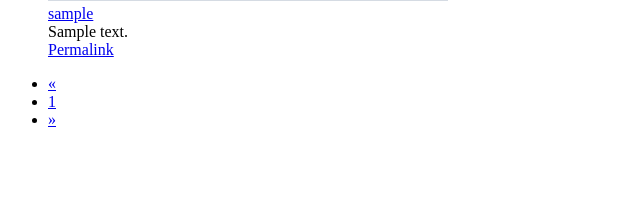
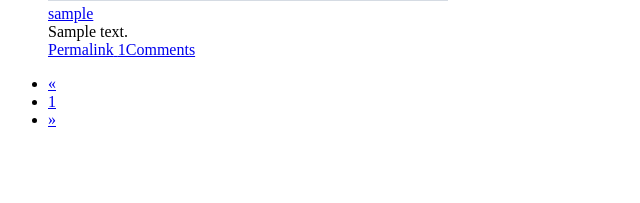
Before and after one commit to CollinsWanjau/flask_web_development, a Flask app: template flasky/app/templates/user.html in a window 1280 px wide. Shown: the part 597-800 px from the top of the page, without its empty margins (0-640 px from the left). Run offline with Flask 3, Linux system fonts and the light colour scheme; the template is opened without the code that fills it: most values are stand-ins (such as "Sample title", 1, 10 or a date in 2020); grey boxes marked "Sample" are stand-in pictures; some libraries are stand-ins or nearby versions.

Commit message:
Link to blog post comments

```diff
--- a/flasky/app/templates/_posts.html
+++ b/flasky/app/templates/_posts.html
@@ -29,6 +29,11 @@
                 <a href="{{ url_for('.post', id=post.id) }}">
                     <span class="label label-default">Permalink</span>
                 </a>
+                <a href="{{ url_for('.post', id=post.id) }}#comments">
+                    <span class="label label-primary">
+                        {{ post.comments.count() }}Comments
+                    </span>
+                </a>
             </div>
         </div>
     </li>
```
